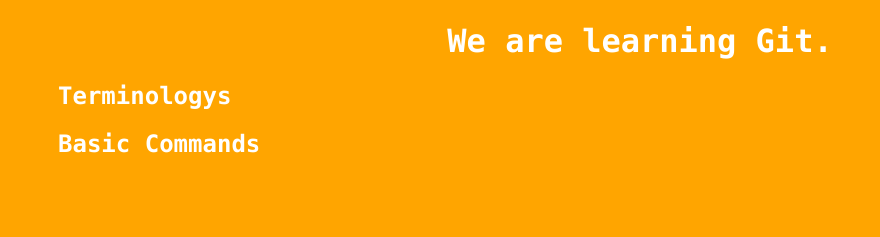
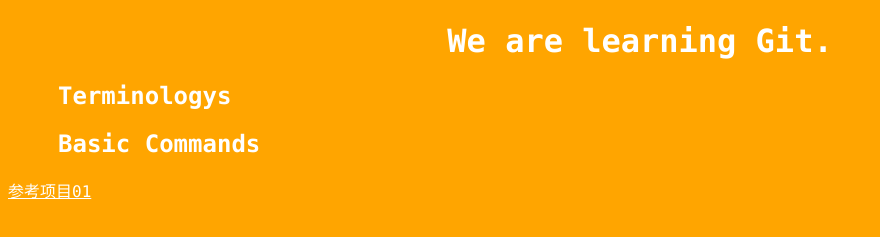
Before and after one commit to nigelathome/gitLearning, a plain HTML site: page index.html in a window 1280 px wide. Shown: the part 163-400 px from the top of the page, without its empty margins (0-880 px from the left). Drawn offline with Linux system fonts and the light colour scheme.

Commit message:
页面底部增加参考信息

```diff
--- a/index.html
+++ b/index.html
@@ -44,6 +44,12 @@
         </div>
     </section>
 
+    <footer>
+        <p>
+            <a href="https://github.com/TTN-js/unforGITtable">参考项目01</a>
+        </p>
+    </footer>
+
     <script src="js/script.js"></script>
 </body>
 </html>
```
